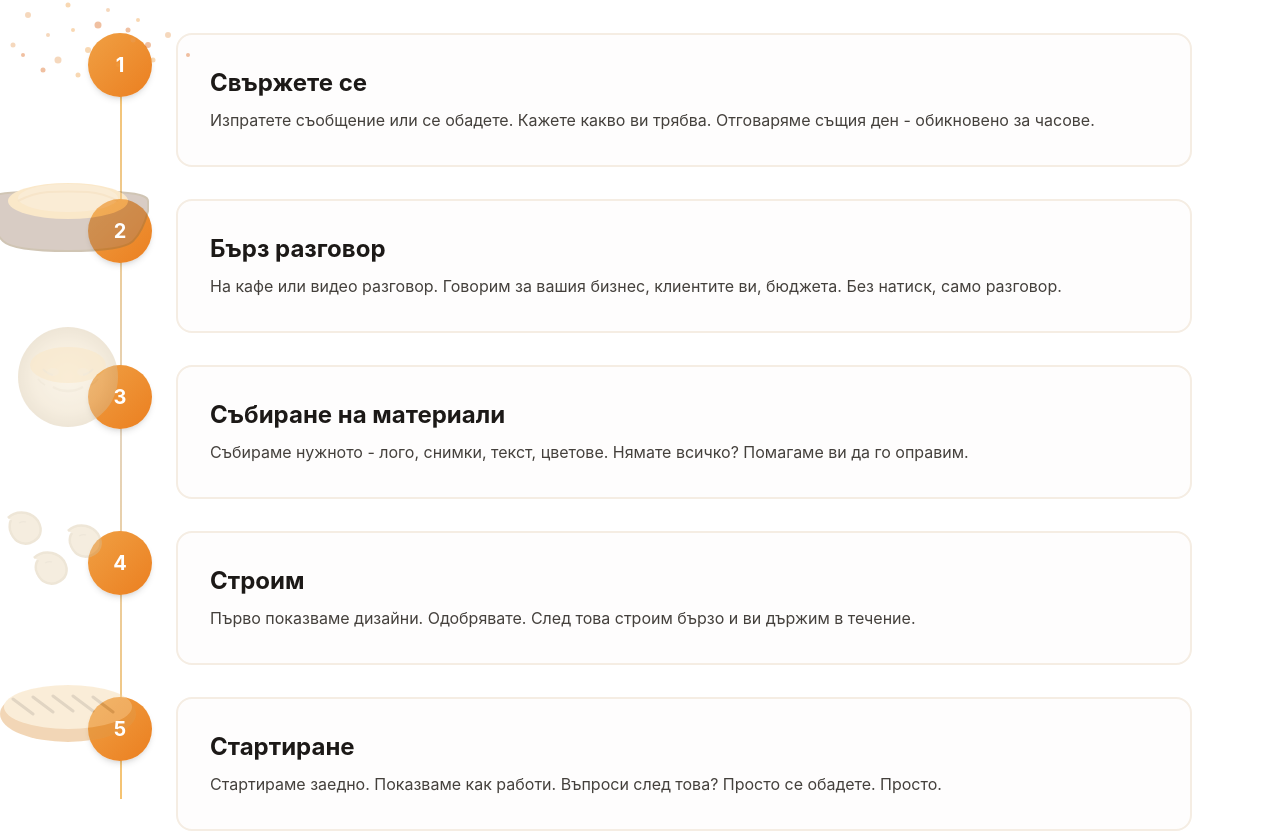
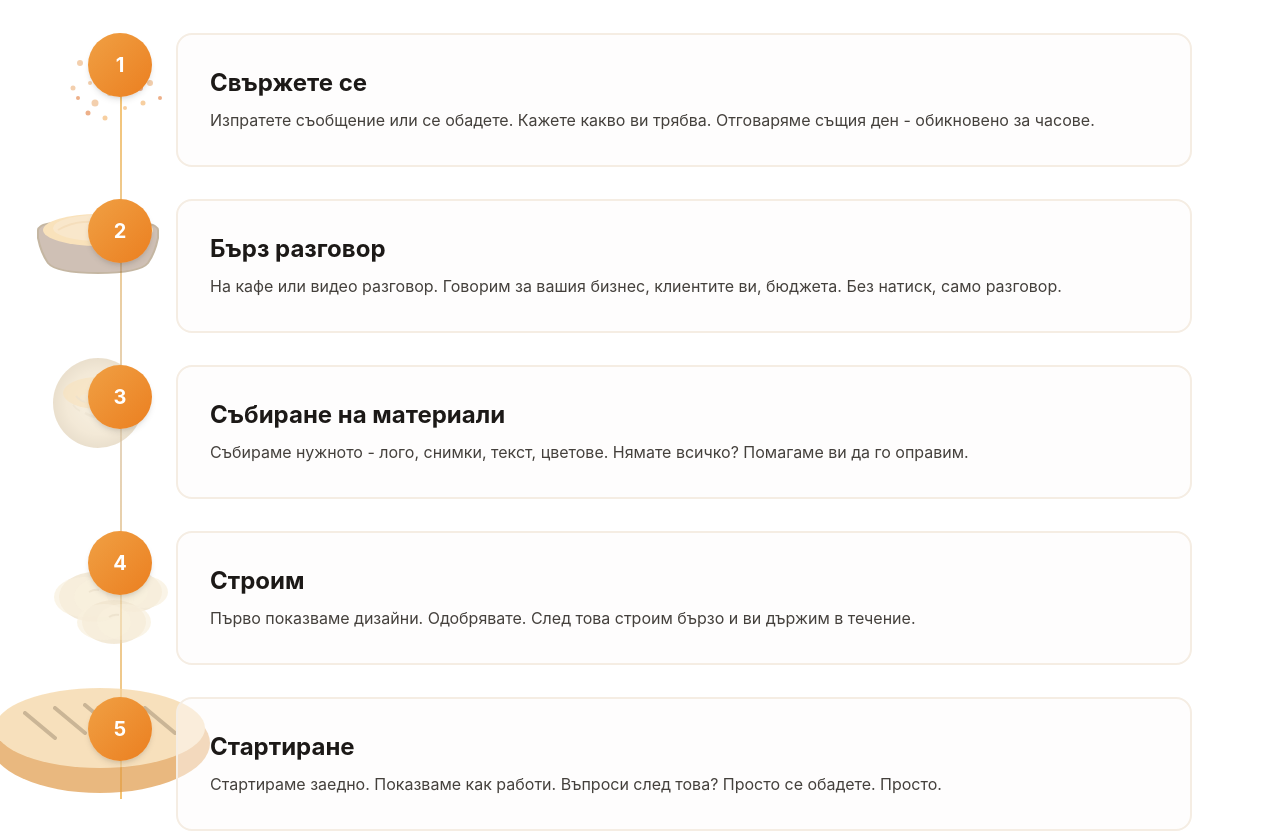
Before and after one commit to VelislavTs/web-ltd, a React (Vite) app: page / in a window 1280 px wide. Shown: the part 2635-3467 px from the top of the page. Built offline with nearby package versions, Linux system fonts and the light colour scheme.

Commit message:
Updated Process.tsx

```diff
--- a/src/components/Process.tsx
+++ b/src/components/Process.tsx
@@ -2,49 +2,47 @@ import { Circle } from 'lucide-react';
 import { useLanguage } from '../contexts/LanguageContext';
 
 const FlourBackground = () => (
-  <svg width="300" height="150" viewBox="0 0 300 150" className="absolute -right-24 -top-12 opacity-40 pointer-events-none z-0">
-    <circle cx="80" cy="30" r="3" fill="#E8A05D" />
-    <circle cx="120" cy="20" r="2.5" fill="#F0A044" />
-    <circle cx="150" cy="40" r="3.5" fill="#DC6316" />
-    <circle cx="100" cy="50" r="2" fill="#E8A05D" />
-    <circle cx="140" cy="65" r="3" fill="#F0A044" />
-    <circle cx="180" cy="45" r="2.5" fill="#DC6316" />
-    <circle cx="110" cy="75" r="3.5" fill="#E8A05D" />
-    <circle cx="170" cy="80" r="2" fill="#F0A044" />
-    <circle cx="200" cy="60" r="3" fill="#DC6316" />
-    <circle cx="65" cy="60" r="2.5" fill="#E8A05D" />
-    <circle cx="190" cy="35" r="2" fill="#F0A044" />
-    <circle cx="95" cy="85" r="2.5" fill="#DC6316" />
-    <circle cx="220" cy="50" r="3" fill="#E8A05D" />
-    <circle cx="130" cy="90" r="2.5" fill="#F0A044" />
-    <circle cx="240" cy="70" r="2" fill="#DC6316" />
-    <circle cx="160" cy="25" r="2" fill="#E8A05D" />
-    <circle cx="205" cy="75" r="2.5" fill="#F0A044" />
-    <circle cx="75" cy="70" r="2" fill="#DC6316" />
-    <circle cx="185" cy="55" r="2.5" fill="#E8A05D" />
-    <circle cx="125" cy="45" r="2" fill="#F0A044" />
+  <svg width="150" height="100" viewBox="0 0 150 100" className="absolute -left-12 top-0 opacity-50 pointer-events-none z-0">
+    <circle cx="40" cy="30" r="3" fill="#E8A05D" />
+    <circle cx="60" cy="20" r="2.5" fill="#F0A044" />
+    <circle cx="75" cy="40" r="3.5" fill="#DC6316" />
+    <circle cx="50" cy="50" r="2" fill="#E8A05D" />
+    <circle cx="70" cy="60" r="3" fill="#F0A044" />
+    <circle cx="90" cy="45" r="2.5" fill="#DC6316" />
+    <circle cx="55" cy="70" r="3.5" fill="#E8A05D" />
+    <circle cx="85" cy="75" r="2" fill="#F0A044" />
+    <circle cx="100" cy="55" r="3" fill="#DC6316" />
+    <circle cx="33" cy="55" r="2.5" fill="#E8A05D" />
+    <circle cx="95" cy="35" r="2" fill="#F0A044" />
+    <circle cx="48" cy="80" r="2.5" fill="#DC6316" />
+    <circle cx="110" cy="50" r="3" fill="#E8A05D" />
+    <circle cx="65" cy="85" r="2.5" fill="#F0A044" />
+    <circle cx="120" cy="65" r="2" fill="#DC6316" />
+    <circle cx="80" cy="25" r="2" fill="#E8A05D" />
+    <circle cx="103" cy="70" r="2.5" fill="#F0A044" />
+    <circle cx="38" cy="65" r="2" fill="#DC6316" />
   </svg>
 );
 
 const BowlWithDoughBackground = () => (
-  <svg width="300" height="150" viewBox="0 0 300 150" className="absolute -right-24 -top-12 opacity-40 pointer-events-none z-0">
+  <svg width="180" height="140" viewBox="0 0 180 140" className="absolute -left-20 -top-4 opacity-50 pointer-events-none z-0">
     <path
-      d="M40 60 Q45 80 55 90 Q65 100 120 100 Q175 100 185 90 Q195 80 200 60 L200 50 Q200 47 195 45 Q185 40 120 40 Q55 40 45 45 Q40 47 40 50 Z"
+      d="M30 55 Q33 70 40 80 Q48 90 90 90 Q132 90 140 80 Q147 70 150 55 L150 47 Q150 45 147 43 Q140 38 90 38 Q40 38 33 43 Q30 45 30 47 Z"
       fill="url(#bowlGradient)"
       stroke="#8B6F47"
       strokeWidth="2"
     />
-    <ellipse cx="120" cy="50" rx="60" ry="18" fill="#F4C67A" />
-    <ellipse cx="120" cy="47" rx="50" ry="14" fill="#F5D4A0" opacity="0.8" />
+    <ellipse cx="90" cy="47" rx="55" ry="16" fill="#F4C67A" />
+    <ellipse cx="90" cy="45" rx="45" ry="13" fill="#F5D4A0" opacity="0.8" />
     <path
-      d="M70 50 Q85 42 100 41 Q120 40 140 41 Q155 42 170 50"
+      d="M50 47 Q62 40 75 39 Q90 38 105 39 Q118 40 130 47"
       stroke="#E8B870"
       strokeWidth="2"
       fill="none"
       opacity="0.7"
     />
     <defs>
-      <linearGradient id="bowlGradient" x1="120" y1="40" x2="120" y2="100">
+      <linearGradient id="bowlGradient" x1="90" y1="38" x2="90" y2="90">
         <stop offset="0%" stopColor="#A0826D" opacity="0.3" />
         <stop offset="50%" stopColor="#8B6F47" opacity="0.5" />
         <stop offset="100%" stopColor="#6B5437" opacity="0.6" />
@@ -54,46 +52,46 @@ const BowlWithDoughBackground = () => (
 );
 
 const DoughBallBackground = () => (
-  <svg width="300" height="150" viewBox="0 0 300 150" className="absolute -right-24 -top-12 opacity-40 pointer-events-none z-0">
-    <circle cx="120" cy="60" r="50" fill="url(#doughGradient)" />
-    <ellipse cx="120" cy="48" rx="38" ry="18" fill="#F4C67A" opacity="0.6" />
+  <svg width="180" height="140" viewBox="0 0 180 140" className="absolute -left-20 -top-8 opacity-50 pointer-events-none z-0">
+    <circle cx="90" cy="70" r="45" fill="url(#doughGradient)" />
+    <ellipse cx="90" cy="60" rx="35" ry="16" fill="#F4C67A" opacity="0.6" />
     <path
-      d="M95 52 Q98 56 105 58"
+      d="M68 63 Q71 67 77 69"
       stroke="#D6C19C"
       strokeWidth="2"
       fill="none"
       opacity="0.6"
     />
     <path
-      d="M135 58 Q142 56 145 52"
+      d="M103 69 Q109 67 112 63"
       stroke="#D6C19C"
       strokeWidth="2"
       fill="none"
       opacity="0.6"
     />
     <path
-      d="M105 70 Q112 74 120 74 Q128 74 135 70"
+      d="M77 80 Q83 84 90 84 Q97 84 103 80"
       stroke="#D6C19C"
       strokeWidth="2.5"
       fill="none"
       opacity="0.5"
     />
     <path
-      d="M90 62 Q93 66 97 68"
+      d="M65 72 Q68 76 72 78"
       stroke="#D6C19C"
       strokeWidth="1.5"
       fill="none"
       opacity="0.5"
     />
     <path
-      d="M143 68 Q147 66 150 62"
+      d="M108 78 Q112 76 115 72"
       stroke="#D6C19C"
       strokeWidth="1.5"
       fill="none"
       opacity="0.5"
     />
-    <ellipse cx="105" cy="55" rx="6" ry="4" fill="#E8D4B0" opacity="0.4" />
-    <ellipse cx="135" cy="55" rx="6" ry="4" fill="#E8D4B0" opacity="0.4" />
+    <ellipse cx="78" cy="65" rx="6" ry="4" fill="#E8D4B0" opacity="0.4" />
+    <ellipse cx="102" cy="65" rx="6" ry="4" fill="#E8D4B0" opacity="0.4" />
     <defs>
       <radialGradient id="doughGradient">
         <stop offset="0%" stopColor="#F4E5C7" />
@@ -105,107 +103,101 @@ const DoughBallBackground = () => (
 );
 
 const DoughKnotsBackground = () => (
-  <svg width="300" height="150" viewBox="0 0 300 150" className="absolute -right-24 -top-12 opacity-40 pointer-events-none z-0">
+  <svg width="200" height="180" viewBox="0 0 200 180" className="absolute -left-16 -top-6 opacity-60 pointer-events-none z-0">
+    <ellipse cx="70" cy="90" rx="35" ry="25" fill="#E8D4B0" opacity="0.8" />
+    <ellipse cx="60" cy="90" rx="30" ry="20" fill="#F4E5C7" opacity="0.7" />
+    <ellipse cx="80" cy="90" rx="30" ry="20" fill="#F4E5C7" opacity="0.7" />
+
+    <ellipse cx="110" cy="85" rx="28" ry="20" fill="#E8D4B0" opacity="0.8" />
+    <ellipse cx="100" cy="85" rx="24" ry="16" fill="#F4E5C7" opacity="0.7" />
+    <ellipse cx="120" cy="85" rx="24" ry="16" fill="#F4E5C7" opacity="0.7" />
+
+    <ellipse cx="90" cy="115" rx="32" ry="22" fill="#E8D4B0" opacity="0.8" />
+    <ellipse cx="80" cy="115" rx="27" ry="18" fill="#F4E5C7" opacity="0.7" />
+    <ellipse cx="100" cy="115" rx="27" ry="18" fill="#F4E5C7" opacity="0.7" />
+
     <path
-      d="M60 35 Q67 28 78 30 Q86 32 90 38 Q94 45 92 51 Q90 57 82 60 Q75 62 69 58 Q64 54 62 47 Q61 41 63 37"
-      fill="#E8D4B0"
+      d="M65 85 Q70 82 75 83"
       stroke="#D6C19C"
-      strokeWidth="2.5"
+      strokeWidth="2"
+      fill="none"
+      opacity="0.5"
     />
     <path
-      d="M71 40 Q75 38 78 39"
-      stroke="#C9B89A"
-      strokeWidth="1.2"
+      d="M105 80 Q110 77 115 78"
+      stroke="#D6C19C"
+      strokeWidth="2"
       fill="none"
-      opacity="0.6"
+      opacity="0.5"
     />
     <path
-      d="M120 48 Q127 41 138 43 Q146 45 150 51 Q154 58 152 64 Q150 70 142 73 Q135 75 129 71 Q124 67 122 60 Q121 54 124 50"
-      fill="#E8D4B0"
+      d="M85 110 Q90 107 95 108"
       stroke="#D6C19C"
-      strokeWidth="2.5"
-    />
-    <path
-      d="M131 53 Q135 51 138 52"
-      stroke="#C9B89A"
-      strokeWidth="1.2"
+      strokeWidth="2"
       fill="none"
-      opacity="0.6"
-    />
-    <path
-      d="M86 75 Q93 68 104 70 Q112 72 116 78 Q120 85 118 91 Q116 97 108 100 Q101 102 95 98 Q90 94 88 87 Q87 81 90 77"
-      fill="#E8D4B0"
-      stroke="#D6C19C"
-      strokeWidth="2.5"
-    />
-    <path
-      d="M97 80 Q101 78 104 79"
-      stroke="#C9B89A"
-      strokeWidth="1.2"
-      fill="none"
-      opacity="0.6"
+      opacity="0.5"
     />
   </svg>
 );
 
 const ReadyBreadBackground = () => (
-  <svg width="300" height="150" viewBox="0 0 300 150" className="absolute -right-24 -top-12 opacity-40 pointer-events-none z-0">
+  <svg width="280" height="180" viewBox="0 0 280 180" className="absolute -left-32 -top-16 opacity-70 pointer-events-none z-0">
     <ellipse
-      cx="120"
-      cy="65"
-      rx="68"
-      ry="28"
+      cx="140"
+      cy="110"
+      rx="110"
+      ry="50"
       fill="url(#breadGradient2)"
     />
     <ellipse
-      cx="120"
-      cy="58"
-      rx="64"
-      ry="22"
+      cx="140"
+      cy="95"
+      rx="105"
+      ry="40"
       fill="url(#breadTopGradient)"
     />
     <path
-      d="M65 50 L85 65"
+      d="M65 80 L95 105"
       stroke="#8B6F47"
-      strokeWidth="3"
+      strokeWidth="4"
       strokeLinecap="round"
       opacity="0.6"
     />
     <path
-      d="M85 48 L105 63"
+      d="M95 75 L125 100"
       stroke="#8B6F47"
-      strokeWidth="3"
+      strokeWidth="4"
       strokeLinecap="round"
       opacity="0.6"
     />
     <path
-      d="M105 47 L125 62"
+      d="M125 72 L155 97"
       stroke="#8B6F47"
-      strokeWidth="3"
+      strokeWidth="4"
       strokeLinecap="round"
       opacity="0.6"
     />
     <path
-      d="M125 47 L145 62"
+      d="M155 72 L185 97"
       stroke="#8B6F47"
-      strokeWidth="3"
+      strokeWidth="4"
       strokeLinecap="round"
       opacity="0.6"
     />
     <path
-      d="M145 48 L165 63"
+      d="M185 75 L215 100"
       stroke="#8B6F47"
-      strokeWidth="3"
+      strokeWidth="4"
       strokeLinecap="round"
       opacity="0.6"
     />
     <defs>
-      <linearGradient id="breadGradient2" x1="120" y1="37" x2="120" y2="93">
+      <linearGradient id="breadGradient2" x1="140" y1="60" x2="140" y2="160">
         <stop offset="0%" stopColor="#E09B4A" />
         <stop offset="50%" stopColor="#C67B2E" />
         <stop offset="100%" stopColor="#A66424" />
       </linearGradient>
-      <linearGradient id="breadTopGradient" x1="120" y1="36" x2="120" y2="80">
+      <linearGradient id="breadTopGradient" x1="140" y1="55" x2="140" y2="135">
         <stop offset="0%" stopColor="#F5D4A0" />
         <stop offset="40%" stopColor="#E8B870" />
         <stop offset="100%" stopColor="#D69B4A" />
@@ -268,14 +260,18 @@ export default function Process() {
               const BackgroundComponent = backgroundComponents[index];
               return (
                 <div key={index} className="relative flex items-start gap-6">
-                  <div className="relative hidden md:flex w-16 h-16 rounded-full bg-gradient-to-br from-crust-400 to-crust-500 items-center justify-center flex-shrink-0 shadow-md z-10 overflow-visible">
+                  <div className="relative hidden md:flex w-16 h-16 flex-shrink-0">
                     <BackgroundComponent />
-                    <span className="text-white font-bold text-xl relative z-10">{index + 1}</span>
+                    <div className="absolute inset-0 rounded-full bg-gradient-to-br from-crust-400 to-crust-500 items-center justify-center shadow-md z-10 flex">
+                      <span className="text-white font-bold text-xl relative z-10">{index + 1}</span>
+                    </div>
                   </div>
 
-                  <div className="relative flex md:hidden w-12 h-12 rounded-full bg-gradient-to-br from-crust-400 to-crust-500 items-center justify-center flex-shrink-0 shadow-md z-10 overflow-visible">
+                  <div className="relative flex md:hidden w-12 h-12 flex-shrink-0">
                     <BackgroundComponent />
-                    <span className="text-white font-bold text-lg relative z-10">{index + 1}</span>
+                    <div className="absolute inset-0 rounded-full bg-gradient-to-br from-crust-400 to-crust-500 items-center justify-center shadow-md z-10 flex">
+                      <span className="text-white font-bold text-lg relative z-10">{index + 1}</span>
+                    </div>
                   </div>
 
                   <div className="flex-1 relative z-[5]">
```
